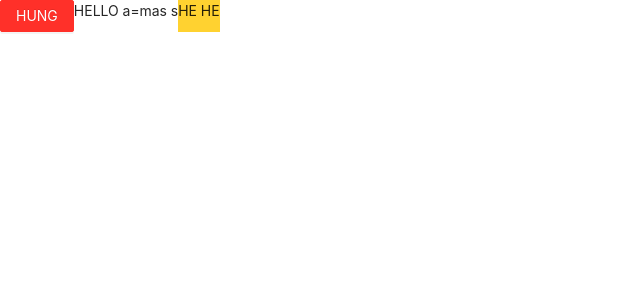
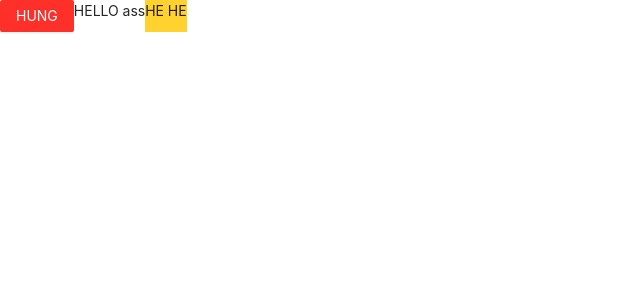
Before and after one commit to vanhung88/antd4-designSystem, a React (Vite) app: page / in a window 1280 px wide. Shown: the top 300 px of the page, without its empty margins (0-640 px from the left). Built offline with nearby package versions, Linux system fonts and the light colour scheme.

Commit message:
asdsadasd

```diff
--- a/src/App.tsx
+++ b/src/App.tsx
@@ -5,7 +5,7 @@ function App() {
   return (
     <div className='flex justify-items-center w-full'>
       <Button type="primary">HUNG</Button>
-      HELLO a=mas s
+      HELLO ass
       <div className='text-primary bg-amber-300'>HE HE</div>
     </div>
   )
```
